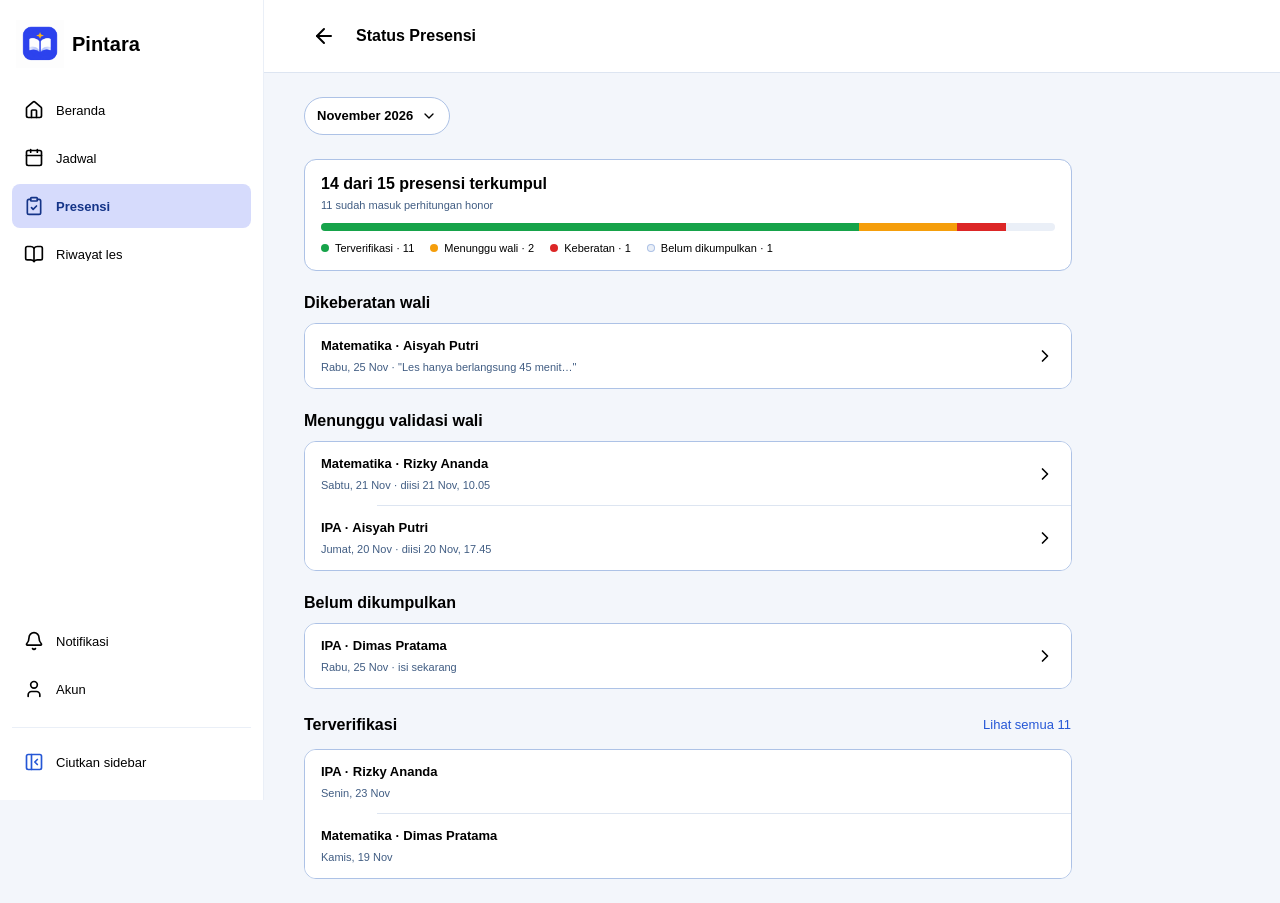
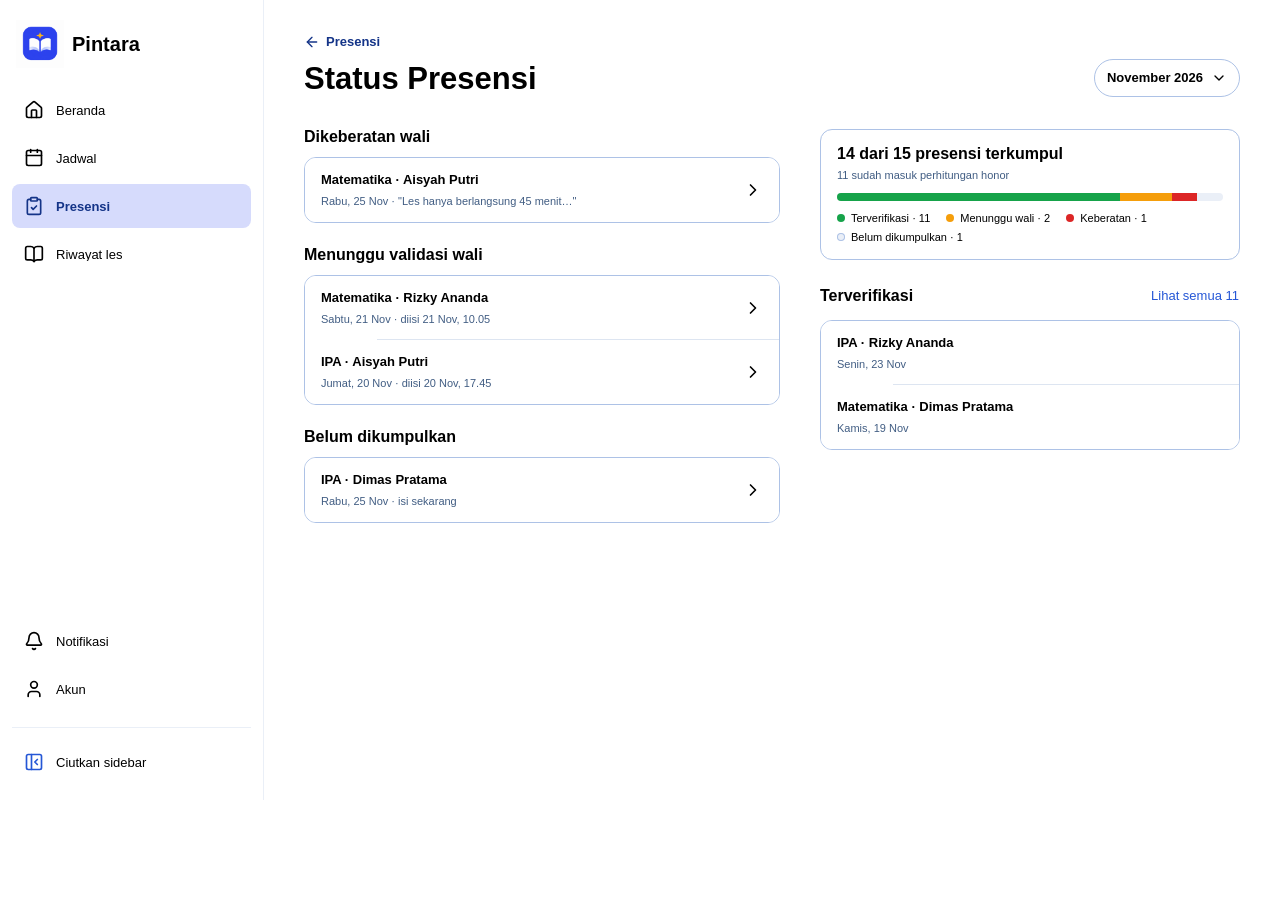
Before and after one commit to PINTARAAA/Pintara-Frontend, a React (Vite) app: page /tutor/presensi/status in a window 1280 px wide. After the commit the page ends 800 px from the top, so only its background shows below. Built offline with nearby package versions, Linux system fonts and the light colour scheme.

Commit message:
feat(presensi): enhance Detail and Status screens with improved layout and new desktop features

```diff
--- a/src/features/presensi/screens/detail-presensi.tsx
+++ b/src/features/presensi/screens/detail-presensi.tsx
@@ -29,6 +29,11 @@ import { formatTimeRange } from "@/lib/format"
  * Kartu judul (sesi, tanggal · jadwal, badge) · [Keberatan dari wali] ·
  * Progres presensi (Timeline) · Data yang Anda isi · catatan. Bila ada
  * keberatan: bilah aksi "Hubungi Pengelola LBB" (WhatsApp).
+ *
+ * Desktop (≥ lg, frame "… (Desktop)"): halaman putih, Page header (kembali
+ * "Status Presensi", judul) dengan "Hubungi Pengelola LBB" di kanan. Kartu
+ * judul · keberatan · data · catatan di kolom utama (gap 24), Progres
+ * presensi 420px di kanan (jarak 40).
  */
 const LBB_WHATSAPP = "6281200001122"
 
@@ -45,6 +50,11 @@ function DetailPresensi() {
   return (
     <DetailScreen
       title="Detail Presensi"
+      desktopHeader="page"
+      backLabel="Status Presensi"
+      desktopWidth="wide"
+      desktopActions="header"
+      className="lg:pt-ns-3xl"
       footer={
         record?.validation === "keberatan" && (
           <Button
@@ -73,7 +83,8 @@ function DetailPresensi() {
             description="Sesi ini mungkin sudah dihapus dari jadwal."
             action={{
               label: "Kembali ke Status Presensi",
-              onClick: () => navigate("/tutor/presensi/status", { replace: true }),
+              onClick: () =>
+                navigate("/tutor/presensi/status", { replace: true }),
             }}
           />
         ) : (
@@ -91,11 +102,13 @@ function DetailPresensi() {
           description="Isi presensi sesi ini terlebih dahulu."
           action={{
             label: "Isi Presensi",
-            onClick: () => navigate(`/tutor/presensi/${session.id}`, { replace: true }),
+            onClick: () =>
+              navigate(`/tutor/presensi/${session.id}`, { replace: true }),
           }}
         />
       ) : session && record ? (
-        <>
+        <div className="contents lg:grid lg:grid-cols-[minmax(0,1fr)_420px] lg:items-start lg:gap-x-ns-4xl">
+          <div className="contents lg:flex lg:flex-col lg:gap-ns-2xl">
             <Card size="compact">
               <CardHeader>
                 <CardTitle>{sessionTitle(session)}</CardTitle>
@@ -114,8 +127,8 @@ function DetailPresensi() {
                 <CardHeader>
                   <CardTitle>Keberatan dari wali</CardTitle>
                   <CardDescription>
-                  {session.student.parentSalutation} {session.student.parentName} ·{" "}
-                  {stamp(record.objection.at)}
+                    {session.student.parentSalutation}{" "}
+                    {session.student.parentName} · {stamp(record.objection.at)}
                   </CardDescription>
                 </CardHeader>
                 <CardContent>
@@ -124,7 +137,8 @@ function DetailPresensi() {
               </Card>
             )}
 
-          <ProgressCard session={session} />
+            {/* Mobile: setelah keberatan; desktop: kolom kanan */}
+            <ProgressCard session={session} className="lg:hidden" />
             <FilledDataCard session={session} />
 
             {record.validation === "keberatan" && (
@@ -133,18 +147,26 @@ function DetailPresensi() {
                 ingin memberi klarifikasi.
               </p>
             )}
-        </>
+          </div>
+          <ProgressCard session={session} className="hidden lg:flex" />
+        </div>
       ) : null}
     </DetailScreen>
   )
 }
 
-function ProgressCard({ session }: { session: TutorSession }) {
+function ProgressCard({
+  session,
+  className,
+}: {
+  session: TutorSession
+  className?: string
+}) {
   const record = session.record!
   const parent = `${session.student.parentSalutation} ${session.student.parentName}`
 
   return (
-    <Card size="compact">
+    <Card size="compact" className={className}>
       <CardHeader>
         <CardTitle>Progres presensi</CardTitle>
       </CardHeader>
@@ -199,7 +221,9 @@ function ProgressCard({ session }: { session: TutorSession }) {
             </>
           )}
           <TimelineItem
-            state={record.validation === "sudah_divalidasi" ? "done" : "upcoming"}
+            state={
+              record.validation === "sudah_divalidasi" ? "done" : "upcoming"
+            }
             title="Masuk rekap honor"
             description={
               !record.held
@@ -233,9 +257,13 @@ function FilledDataCard({ session }: { session: TutorSession }) {
                 {record.studentPresent ? "Hadir" : "Tidak hadir"}
               </SummaryRow>
               <SummaryRow label="Materi">{record.topic}</SummaryRow>
-              {record.notes && <SummaryRow label="Catatan">{record.notes}</SummaryRow>}
+              {record.notes && (
+                <SummaryRow label="Catatan">{record.notes}</SummaryRow>
+              )}
               {record.attachment && (
-                <SummaryRow label="Dokumentasi">{record.attachment.name}</SummaryRow>
+                <SummaryRow label="Dokumentasi">
+                  {record.attachment.name}
+                </SummaryRow>
               )}
             </>
           ) : (
--- a/src/features/presensi/screens/status-presensi.tsx
+++ b/src/features/presensi/screens/status-presensi.tsx
@@ -30,6 +30,11 @@ import { cn } from "@/lib/styles"
  * Stacked progress bar + legenda) → Dikeberatan wali · Menunggu validasi
  * wali · Belum dikumpulkan (ketuk → isi presensi) · Terverifikasi (2
  * terbaru, "Lihat semua n" untuk membuka sisanya). Bulan di ?bulan=YYYY-MM.
+ *
+ * Desktop (≥ lg, frame "… (Desktop)"): halaman putih, Page header (kembali
+ * "Presensi", judul) dengan pil bulan di kanan. Dikeberatan · Menunggu ·
+ * Belum dikumpulkan di kolom utama; ringkasan + Terverifikasi 420px di kanan
+ * (jarak 40, gap 24). Kosong: kartu Data state di tengah halaman.
  */
 const monthKey = (d: Date) => format(d, "yyyy-MM")
 const monthLabel = (d: Date) => format(d, "MMMM yyyy", { locale: localeId })
@@ -43,9 +48,31 @@ function StatusPresensi() {
     placeholderData: keepPreviousData,
   })
   const data = query.data
+  const isEmpty = data?.total === 0
+
+  const periodPill = data && (
+    <FilterPill
+      label="Periode"
+      menuLabel="Pilih bulan"
+      value={monthKey(data.month)}
+      options={data.months.map((m) => ({
+        value: monthKey(m),
+        label: monthLabel(m),
+      }))}
+      onValueChange={(v) => setParams({ bulan: v }, { replace: true })}
+    />
+  )
 
   return (
-    <DetailScreen title="Status Presensi" className="gap-ns-2xl">
+    <DetailScreen
+      title="Status Presensi"
+      desktopHeader="page"
+      backLabel="Presensi"
+      desktopWidth="wide"
+      desktopHeaderActions={periodPill}
+      /* Kosong: isi mengisi sisa halaman agar kartu tepat di tengah */
+      className={cn("gap-ns-2xl lg:pt-ns-3xl", isEmpty && "lg:flex-1")}
+    >
       {query.isPending ? (
         <DataState state="loading" loadingLabel="Memuat status presensi…" />
       ) : query.isError ? (
@@ -59,27 +86,21 @@ function StatusPresensi() {
         <div
           aria-busy={query.isPlaceholderData}
           className={cn(
-            "flex flex-col gap-ns-2xl transition-opacity",
+            "flex flex-1 flex-col gap-ns-2xl transition-opacity",
             query.isPlaceholderData && "opacity-60"
           )}
         >
-          <FilterPill
-            label="Periode"
-            menuLabel="Pilih bulan"
-            value={monthKey(data.month)}
-            options={data.months.map((m) => ({
-              value: monthKey(m),
-              label: monthLabel(m),
-            }))}
-            onValueChange={(v) => setParams({ bulan: v }, { replace: true })}
-          />
+          {/* Desktop: pil bulan pindah ke Page header */}
+          <div className="flex lg:hidden">{periodPill}</div>
 
-          {data.total === 0 ? (
+          {isEmpty ? (
+            <div className="flex flex-col lg:flex-1 lg:justify-center">
               <DataState
                 state="empty"
                 title="Belum ada presensi"
                 description={`Presensi ${monthLabel(data.month)} akan muncul setelah Anda mengisi sesi pertama.`}
               />
+            </div>
           ) : (
             <StatusContent data={data} />
           )}
@@ -101,10 +122,15 @@ function StatusContent({ data }: { data: AttendanceStatusOverview }) {
   )
 
   return (
-    <>
+    /*
+     * Mobile: urutan DOM (ringkasan · keberatan · menunggu · belum ·
+     * terverifikasi). Desktop: grid, tiga daftar di kolom kiri membentang dua
+     * baris; ringkasan + Terverifikasi di kanan.
+     */
+    <div className="contents lg:grid lg:grid-cols-[minmax(0,1fr)_420px] lg:grid-rows-[auto_1fr] lg:items-start lg:gap-x-ns-4xl lg:gap-y-ns-2xl">
       <section
         aria-label="Ringkasan presensi"
-        className="flex flex-col gap-ns-m rounded-(--comp-radius-md) border border-grayscale-border-default bg-grayscale-surface-default p-ns-l"
+        className="flex flex-col gap-ns-m rounded-(--comp-radius-md) border border-grayscale-border-default bg-grayscale-surface-default p-ns-l lg:col-start-2 lg:row-start-1"
       >
         <div className="flex flex-col gap-ns-s leading-normal">
           <p className="text-body font-bold text-grayscale-text-title">
@@ -119,13 +145,22 @@ function StatusContent({ data }: { data: AttendanceStatusOverview }) {
           showLegend
           remainderLabel="Belum dikumpulkan"
           segments={[
-            { label: "Terverifikasi", value: data.verified.length, tone: "success" },
-            { label: "Menunggu wali", value: data.waiting.length, tone: "warning" },
+            {
+              label: "Terverifikasi",
+              value: data.verified.length,
+              tone: "success",
+            },
+            {
+              label: "Menunggu wali",
+              value: data.waiting.length,
+              tone: "warning",
+            },
             { label: "Keberatan", value: data.disputed.length, tone: "error" },
           ]}
         />
       </section>
 
+      <div className="contents lg:col-start-1 lg:row-span-2 lg:row-start-1 lg:flex lg:flex-col lg:gap-ns-2xl">
         {data.disputed.length > 0 && (
           <DashboardSection title="Dikeberatan wali">
             <DashboardList>
@@ -177,9 +212,10 @@ function StatusContent({ data }: { data: AttendanceStatusOverview }) {
             </DashboardList>
           </DashboardSection>
         )}
+      </div>
 
       {data.verified.length > 0 && (
-        <section className="flex flex-col gap-ns-m">
+        <section className="flex flex-col gap-ns-m lg:col-start-2 lg:row-start-2">
           <div className="flex items-center justify-between gap-ns-s">
             <h2 className="text-body leading-normal font-bold text-grayscale-text-title">
               Terverifikasi
@@ -210,7 +246,7 @@ function StatusContent({ data }: { data: AttendanceStatusOverview }) {
           </DashboardList>
         </section>
       )}
-    </>
+    </div>
   )
 }
 
@@ -218,7 +254,10 @@ function StatusContent({ data }: { data: AttendanceStatusOverview }) {
 function shorten(text: string, words = 5) {
   const parts = text.replace(/[.”"]+$/, "").split(/\s+/)
   return parts.length > words
-    ? `${parts.slice(0, words).join(" ").replace(/[,;:]$/, "")}…`
+    ? `${parts
+        .slice(0, words)
+        .join(" ")
+        .replace(/[,;:]$/, "")}…`
     : parts.join(" ")
 }
 
```
Lines whose indentation alone changed are shown as unchanged.
